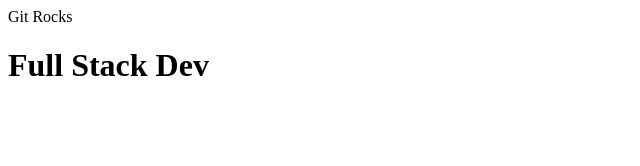
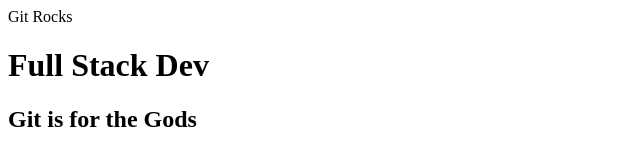
Before and after one commit to Fortune971114/learning-git, a plain HTML site: page index.html in a window 1280 px wide. Shown: the whole page, without its empty margins (0-640 px from the left). Drawn offline with Linux system fonts and the light colour scheme.

Commit message:
added the git h2

```diff
--- a/index.html
+++ b/index.html
@@ -3,5 +3,6 @@
 <head>Git Rocks</head>
 <body>
 <h1>Full Stack Dev</h1>
+<h2>Git is for the Gods</h2>
 </body>
 </html>
```
